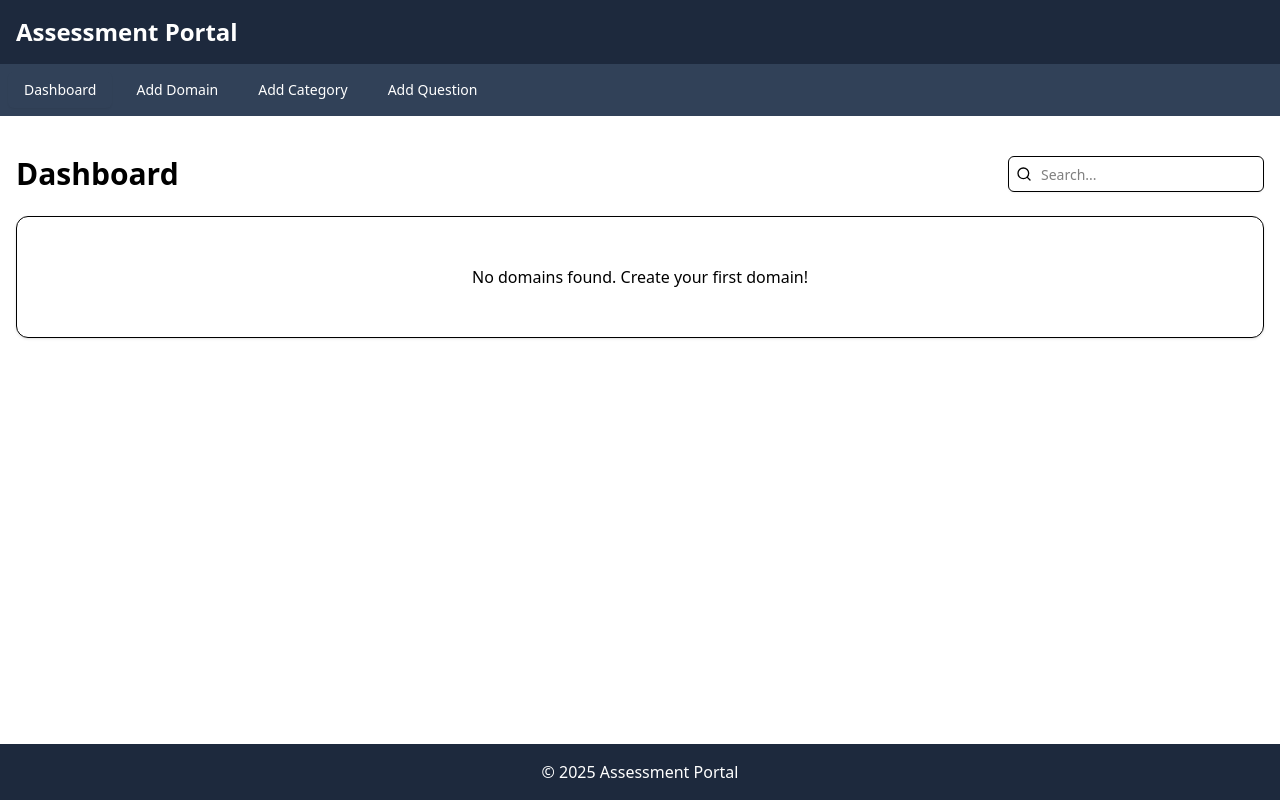
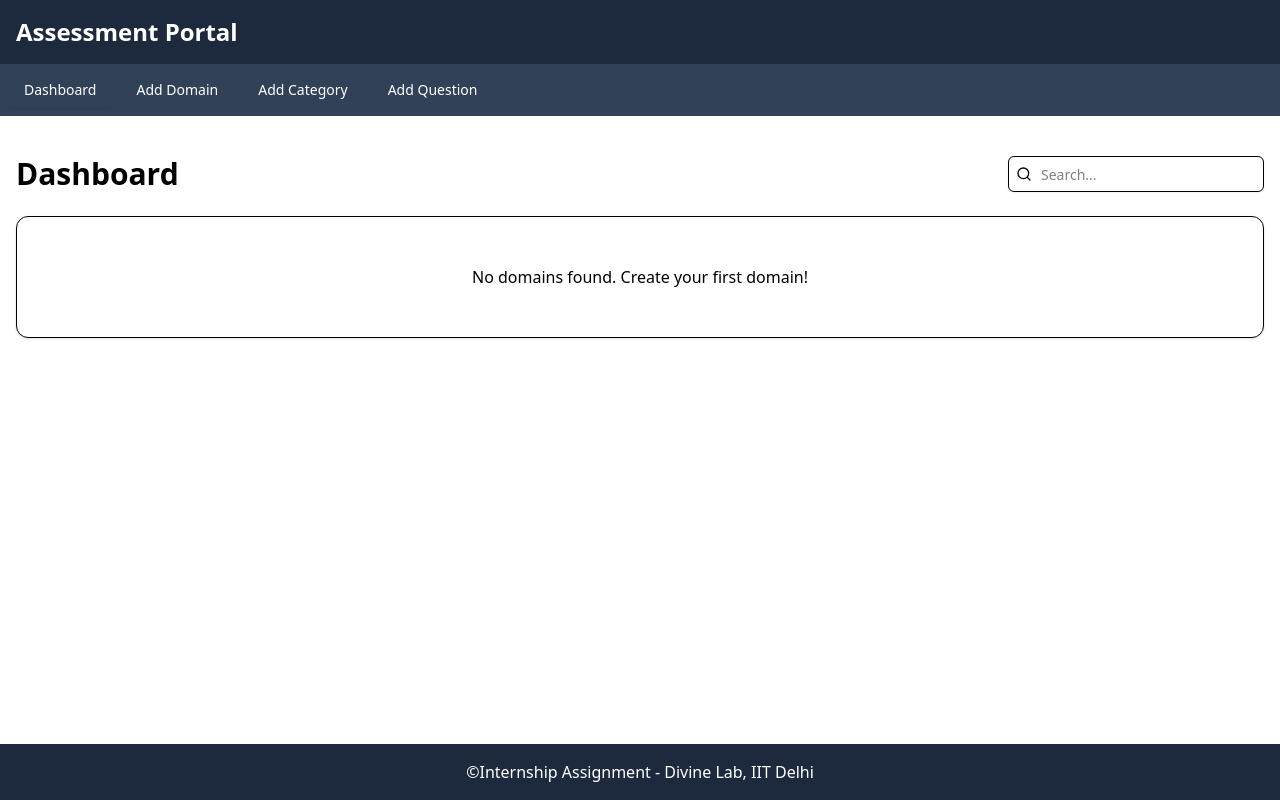
Before and after one commit to Atharvayadav11/IITDAssg, a React (Vite) app: page / in a window 1280 px wide. Built offline with nearby package versions, Linux system fonts and the light colour scheme.

Commit message:
minor changes

```diff
--- a/src/components/layout/Layout.tsx
+++ b/src/components/layout/Layout.tsx
@@ -62,7 +62,7 @@ const Layout: React.FC<LayoutProps> = ({ children }) => {
       {/* Footer */}
       <footer className="bg-slate-800 text-white p-4">
         <div className="container mx-auto text-center">
-          <p>&copy; 2025 Assessment Portal</p>
+          <p>&copy;Internship Assignment - Divine Lab, IIT Delhi</p>
         </div>
       </footer>
     </div>
```
